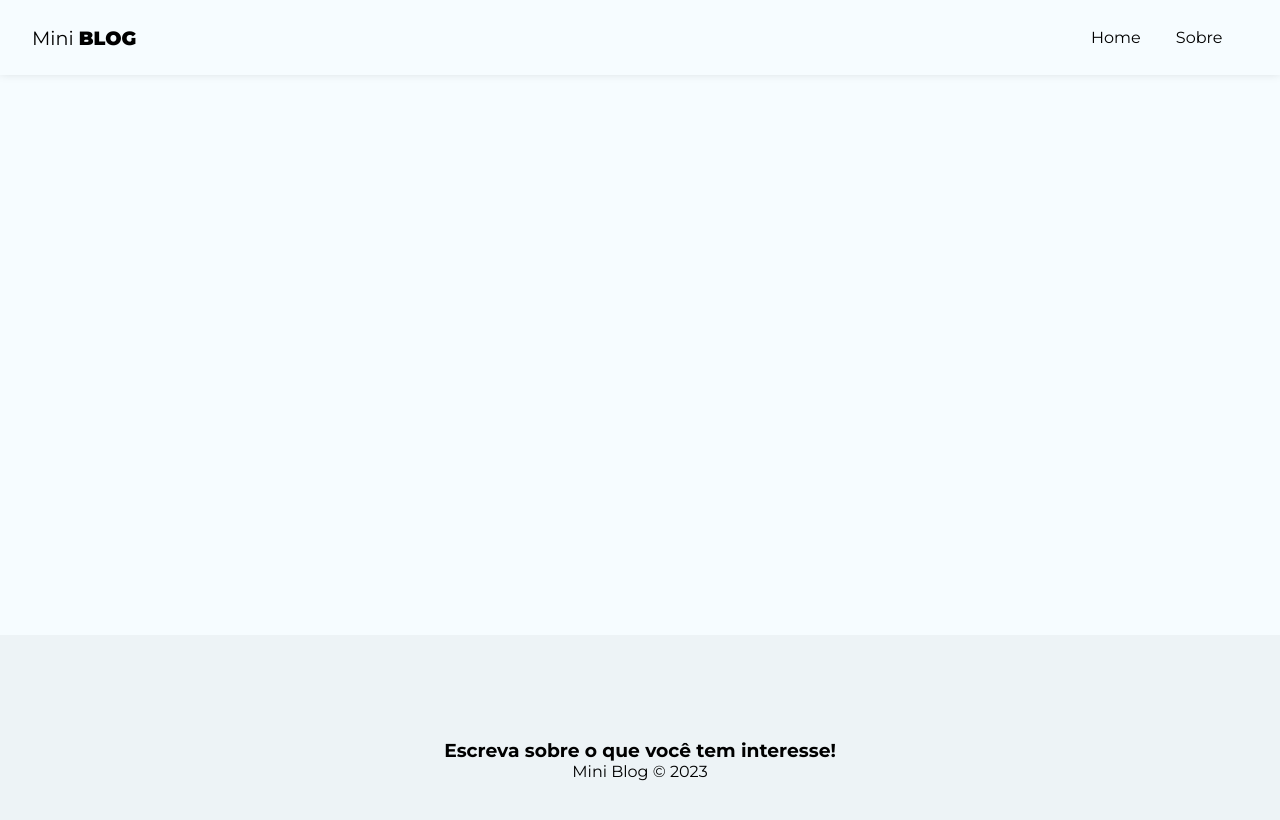
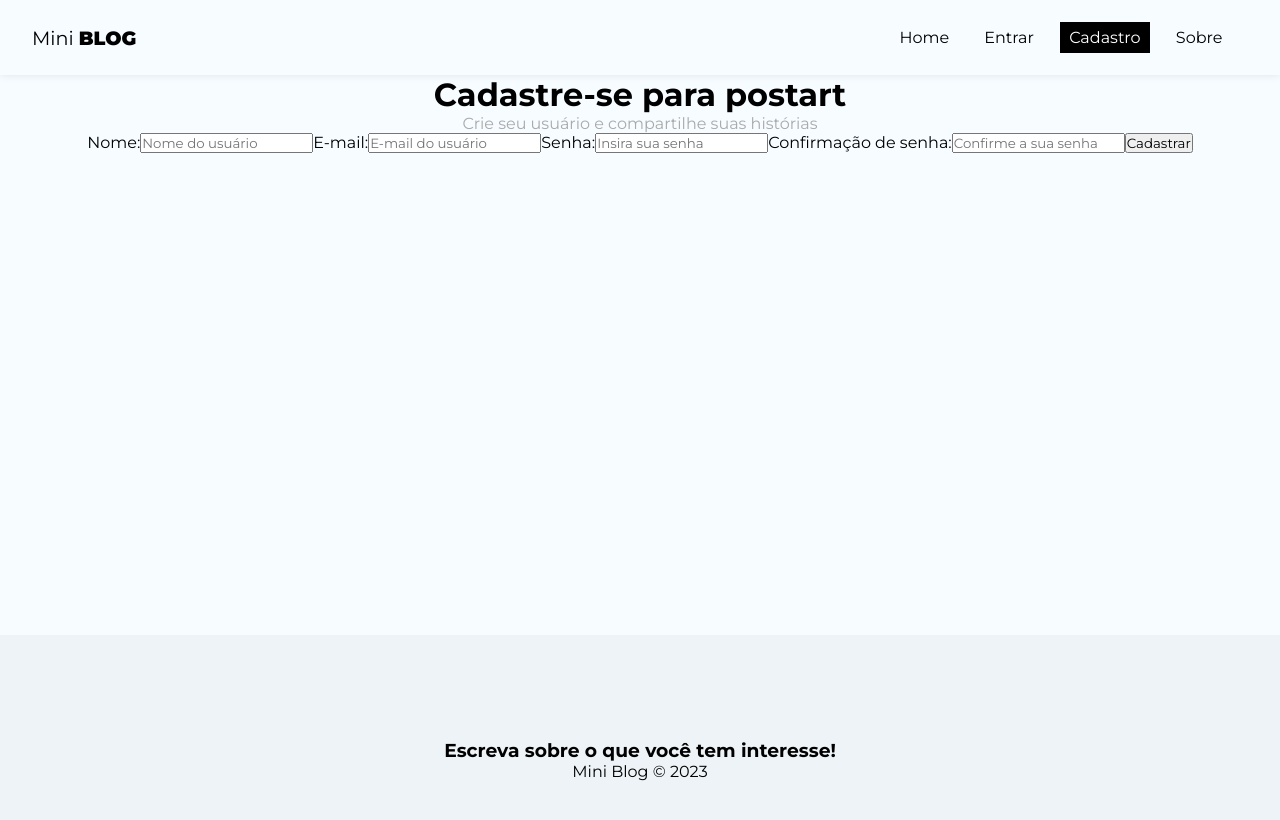
Before and after one commit to MarlonChi/mini-blog, a React (Vite) app: page /register in a window 1280 px wide. Shown: the top 820 px of the page. Built offline with nearby package versions, Linux system fonts and the light colour scheme.

Commit message:
:sparkles: Login and Register init

```diff
--- a/src/App.jsx
+++ b/src/App.jsx
@@ -2,6 +2,8 @@
 
 import { Home } from "./pages/Home/Home";
 import { About } from "./pages/About/About";
+import { Login } from "./pages/Login/Login";
+import { Register } from "./pages/Register/Register";
 
 import { Navbar } from "./components/Navbar/Navbar";
 import { Footer } from "./components/Footer/Footer";
@@ -14,6 +16,8 @@
         <Routes>
           <Route path="/" element={<Home />} />
           <Route path="/about" element={<About />} />
+          <Route path="/login" element={<Login />} />
+          <Route path="/register" element={<Register />} />
         </Routes>
       </div>
       <Footer />
--- a/src/components/Navbar/Navbar.jsx
+++ b/src/components/Navbar/Navbar.jsx
@@ -20,6 +20,22 @@
         </li>
         <li>
           <NavLink
+            to="/login"
+            className={({ isActive }) => (isActive ? "active" : "")}
+          >
+            Entrar
+          </NavLink>
+        </li>
+        <li>
+          <NavLink
+            to="/register"
+            className={({ isActive }) => (isActive ? "active" : "")}
+          >
+            Cadastro
+          </NavLink>
+        </li>
+        <li>
+          <NavLink
             to="/about"
             className={({ isActive }) => (isActive ? "active" : "")}
           >
--- /dev/null
+++ b/src/pages/Login/Login.jsx
@@ -0,0 +1,11 @@
+import React from "react";
+
+import './Login.scss'
+
+export const Login = () => {
+  return (
+    <div className="Login">
+      <h2>Login</h2>
+    </div>
+  );
+};
--- /dev/null
+++ b/src/pages/Login/Login.scss
@@ -0,0 +1,2 @@
+.Login {
+}
--- /dev/null
+++ b/src/pages/Register/Register.jsx
@@ -0,0 +1,51 @@
+import { useState, useEffect } from "react";
+
+import "./Register.scss";
+
+export const Register = () => {
+  return (
+    <div className="Register">
+      <h1>Cadastre-se para postart</h1>
+      <p>Crie seu usuário e compartilhe suas histórias</p>
+      <form>
+        <label>
+          <span>Nome:</span>
+          <input
+            type="text"
+            name="displayName"
+            placeholder="Nome do usuário"
+            required
+          />
+        </label>
+        <label>
+          <span>E-mail:</span>
+          <input
+            type="email"
+            name="email"
+            placeholder="E-mail do usuário"
+            required
+          />
+        </label>
+        <label>
+          <span>Senha:</span>
+          <input
+            type="password"
+            name="password"
+            placeholder="Insira sua senha"
+            required
+          />
+        </label>
+        <label>
+          <span>Confirmação de senha:</span>
+          <input
+            type="password"
+            name="confirmPassword"
+            placeholder="Confirme a sua senha"
+            required
+          />
+        </label>
+        <button className="btn">Cadastrar</button>
+      </form>
+    </div>
+  );
+};
--- /dev/null
+++ b/src/pages/Register/Register.scss
@@ -0,0 +1,7 @@
+.Register {
+  text-align: center;
+
+  p {
+    color: #aaa;
+  }
+}
```
